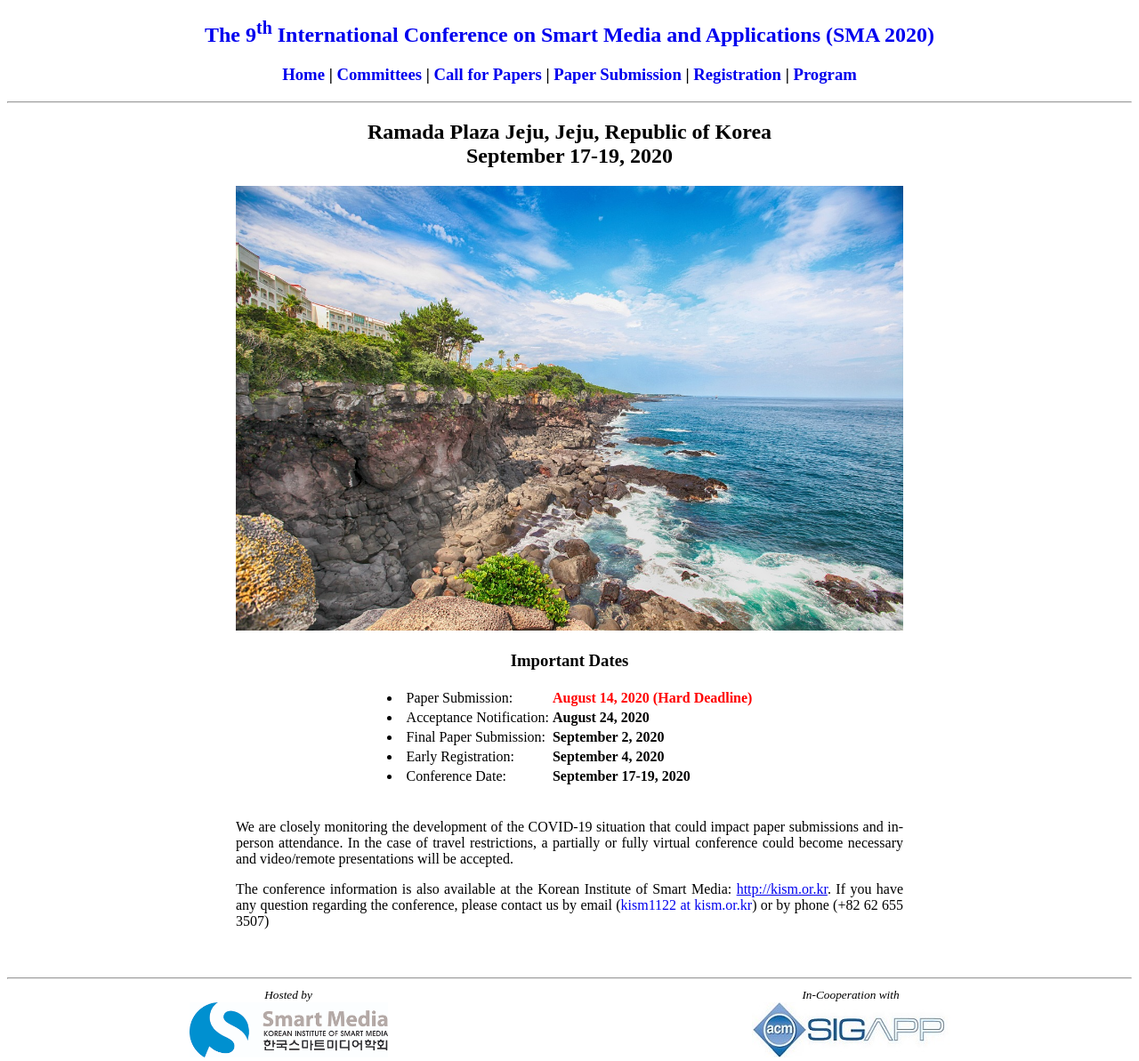
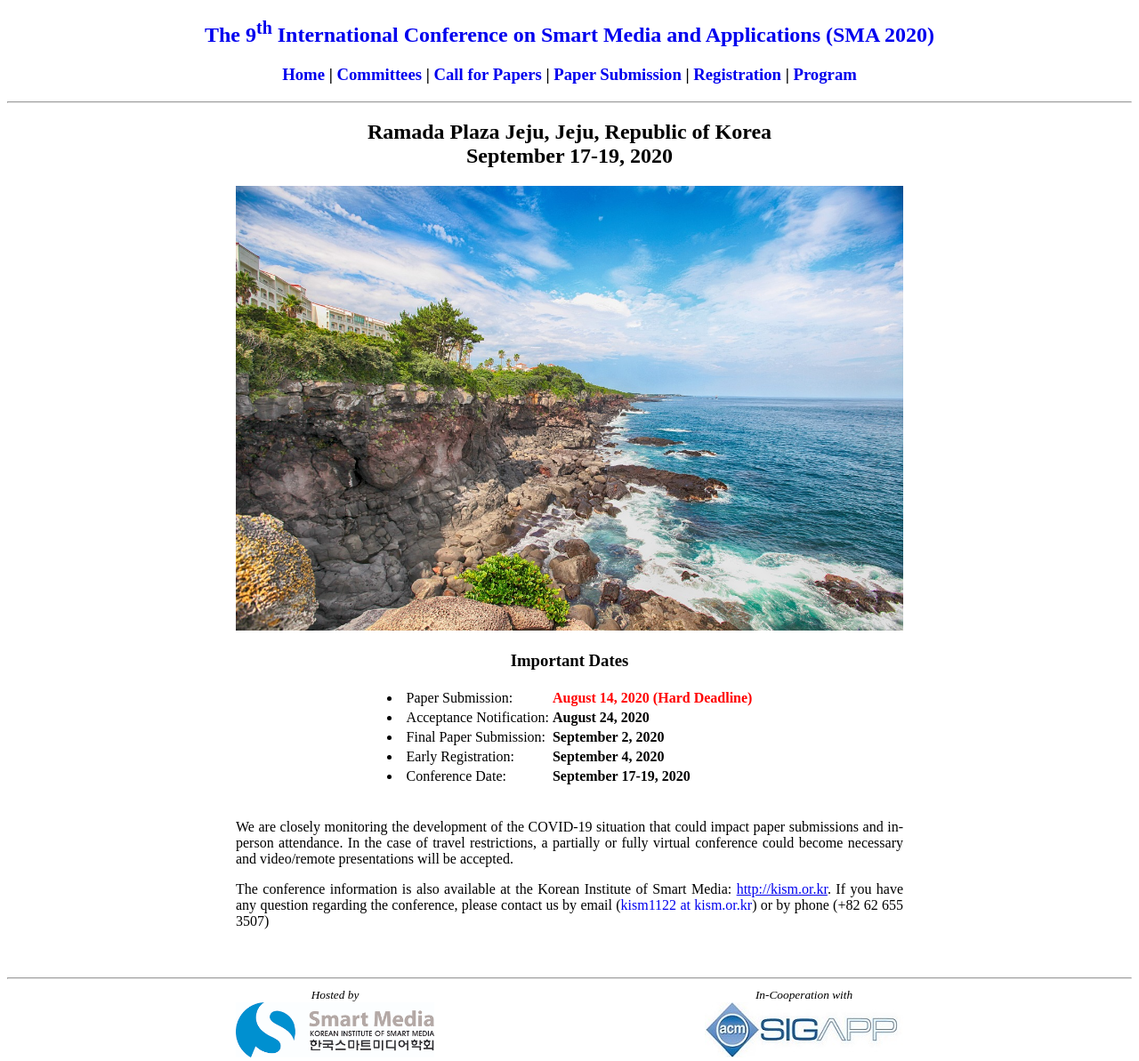
Before and after one commit to icea-conf/sma-2020.github.io, a Jekyll site: the page built from index.html, in a window 1280 px wide. Shown: the whole page at 89% size. Built offline with Jekyll 4.4.1, drawn with Linux system fonts in a browser that asks for light colours; the list of posts is cut into pages by our own code.

Commit message:
Update default.html

```diff
--- a/_layouts/default.html
+++ b/_layouts/default.html
@@ -30,14 +30,14 @@
 
     {{ content }}
 <hr>
-    <div style="margin: 0 auto;">
-        <div style="float: left; width: 50%;">
+    <div class="content">
+        <div style="float: left;">
             <center>
                 <a style="text-align: center; padding-top: 2px;"><small><i>Hosted by</i></small></a><br>
                 <a href="http://kism.or.kr" target="_blank"><img src="https://sma-2020.github.io/image/logo.png" alt="" style="width: 223px; height: 62px;"></a>
             </center>
         </div>
-        <div style="float: left; width: 50%;">
+        <div style="float: right;">
             <center>
                 <a style="text-align: center; padding-top: 2px;"><small><i>In-Cooperation with</i></small></a><br>
                 <a href="http://www.sigapp.org" target="_blank"><img src="https://sma-2020.github.io/image/SIGAPP2.jpg" alt="" style="width: 223px; height: 62px;"></a>
```
